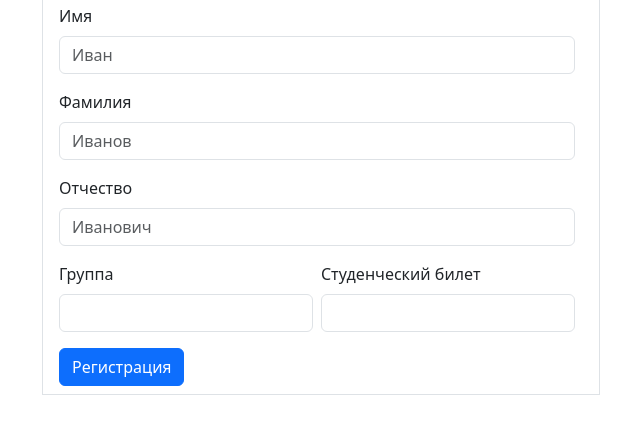
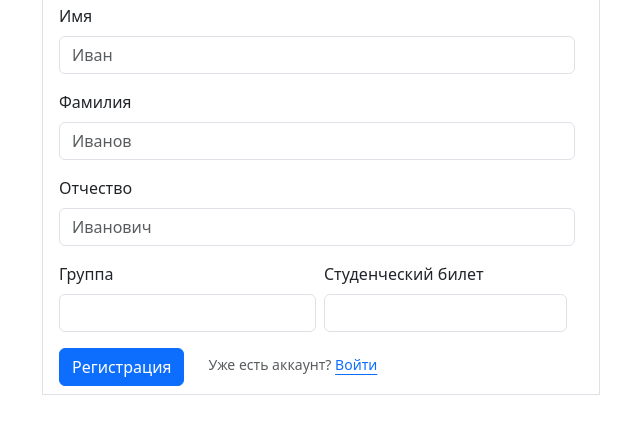
Before and after one commit to Gwend449/Quiz-Application, a PHP site: page /register.php in a window 1280 px wide. Shown: the part 230-664 px from the top of the page, without its empty margins (307-947 px from the left). Run offline with PHP 8.4, Linux system fonts and the light colour scheme; a stand-in replaces the project's code that opens the database connection; some libraries are stand-ins or nearby versions.

Commit message:
small changes

```diff
--- a/index.php
+++ b/index.php
@@ -56,10 +56,10 @@ checkGuest();
                         <?php echo getErrorMessage("ticket"); ?>
                      </div>
                   </div>
-                  <div class="col">
+                  <div class="col-auto">
                      <button type="submit" class="btn btn-primary">Войти</button>
                   </div>
-                  <div class="col-auto form-text">
+                  <div class="col form-text">
                      <span class="align-middle ">Нет аккаунта? <a class="link-offset-2"
                            href="register.php">Регистрация</a></span>
                   </div>
--- a/register.php
+++ b/register.php
@@ -1,5 +1,5 @@
 <?php
-require_once __DIR__."/src/helpers.php";
+require_once __DIR__ . "/src/helpers.php";
 
 checkGuest();
 ?>
@@ -19,7 +19,7 @@ checkGuest();
 
    <div class="container">
       <div style="min-height: 100vh;" class="row align-items-center">
-         <div class="row justify-content-center ">
+         <div class="row justify-content-center">
             <div class="mb-2">
                <h2 class="text-center">Регистрация</h2>
             </div>
@@ -28,43 +28,51 @@ checkGuest();
 
                   <div class="mb-3">
                      <label for="first_name" class="form-label">Имя</label>
-                     <input type="text" value="<?php echo old('first_name')?>" name="first_name" class="form-control <?php echo checkValid('first_name') ?>" id="first_name" placeholder="Иван" >
+                     <input type="text" value="<?php echo old('first_name') ?>" name="first_name"
+                        class="form-control <?php echo checkValid('first_name') ?>" id="first_name" placeholder="Иван">
                      <div class="invalid-feedback">
-                        <?php echo getErrorMessage("first_name");?>
+                        <?php echo getErrorMessage("first_name"); ?>
                      </div>
                   </div>
                   <div class="mb-3">
                      <label for="last_name" class="form-label">Фамилия</label>
-                     <input type="text" value="<?php echo old('last_name')?>" name="last_name" class="form-control <?php echo checkValid('last_name') ?>" id="last_name" placeholder="Иванов">
+                     <input type="text" value="<?php echo old('last_name') ?>" name="last_name"
+                        class="form-control <?php echo checkValid('last_name') ?>" id="last_name" placeholder="Иванов">
                      <div class="invalid-feedback">
-                        <?php echo getErrorMessage("last_name");?>
+                        <?php echo getErrorMessage("last_name"); ?>
                      </div>
                   </div>
                   <div class="mb-3">
                      <label for="surname" class="form-label">Отчество</label>
                      <input type="text" name="surname" class="form-control" id="surname" placeholder="Иванович">
                   </div>
-                  <div class="col mb-3">
+                  <div class="row gx-2">
+                     <div class="col-auto mb-3">
                         <label for="groups" class="form-label">Группа</label>
-                     <input type="text" value="<?php echo old('groups')?>" name="groups" class="form-control <?php echo checkValid('groups')?>" id="groups">
+                        <input type="text" value="<?php echo old('groups') ?>" name="groups"
+                           class="form-control <?php echo checkValid('groups') ?>" id="groups">
                         <div class="invalid-feedback">
-                        <?php echo getErrorMessage("groups")?>
+                           <?php echo getErrorMessage("groups") ?>
                         </div>
                      </div>
                      <div class="col mb-3">
                         <label for="ticket" class="form-label">Студенческий билет</label>
-                     <input type="number" value="<?php echo old('ticket')?>" name="ticket" class="form-control <?php echo checkValid('ticket')?>" id="ticket">
+                        <input type="number" value="<?php echo old('ticket') ?>" name="ticket"
+                           class="form-control <?php echo checkValid('ticket') ?>" id="ticket">
                         <div class="invalid-feedback">
                            <?php echo getErrorMessage("ticket"); ?>
                         </div>
                      </div>
+                  </div>
 
-                  <div class="">
+                  <div class="col-auto me-3">
                      <button type="submit" class="btn btn-primary">Регистрация</button>
                   </div>
-
+                  <div class="col form-text">
+                     <span class="align-middle ">Уже есть аккаунт? <a class="link-offset-2" href="/">Войти</a></span>
+                  </div>
                </form>
-               <?php clearValid();?>
+               <?php clearValid(); ?>
             </div>
          </div>
       </div>
--- a/src/actions/logout.php
+++ b/src/actions/logout.php
@@ -1,7 +1,9 @@
 <?php
-
+echo '<pre>';
+var_dump($_SERVER);
+echo '</pre>';
 require_once __DIR__.'/../helpers.php';
-if($_SERVER["REQUES_METHOD"] === "POST")
+if($_SERVER["REQUEST_METHOD"] === "POST")
 {
    logout();
 }
--- a/src/helpers.php
+++ b/src/helpers.php
@@ -8,7 +8,7 @@ function redirect(string $path)
    die();
 }
 
-function getErrorMessage($value)
+function getErrorMessage($value): string
 {
    $message = $_SESSION["valid"][$value] ?? "";
    unset($_SESSION["valid"][$value]);
```
Lines whose indentation alone changed are shown as unchanged.
